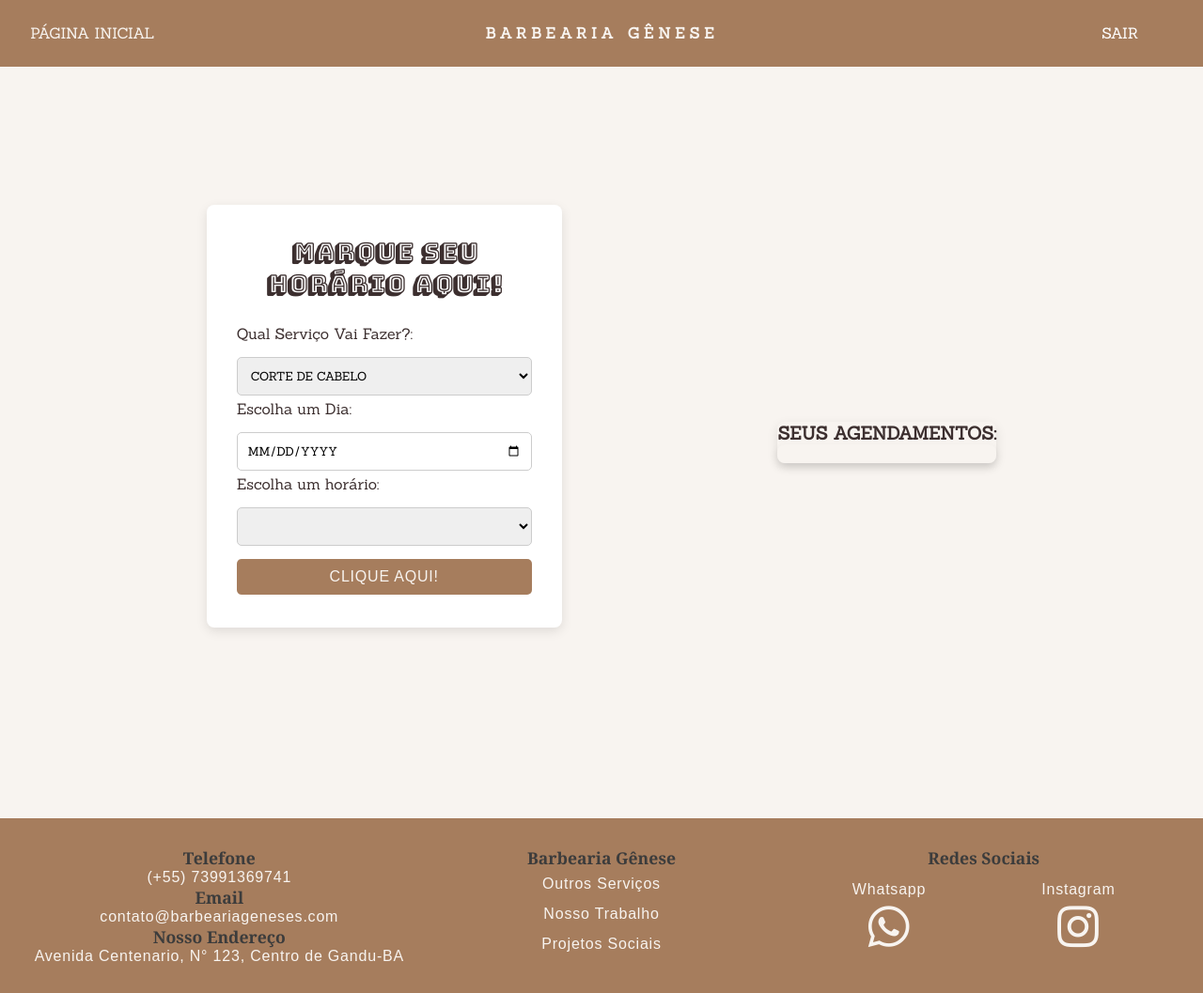
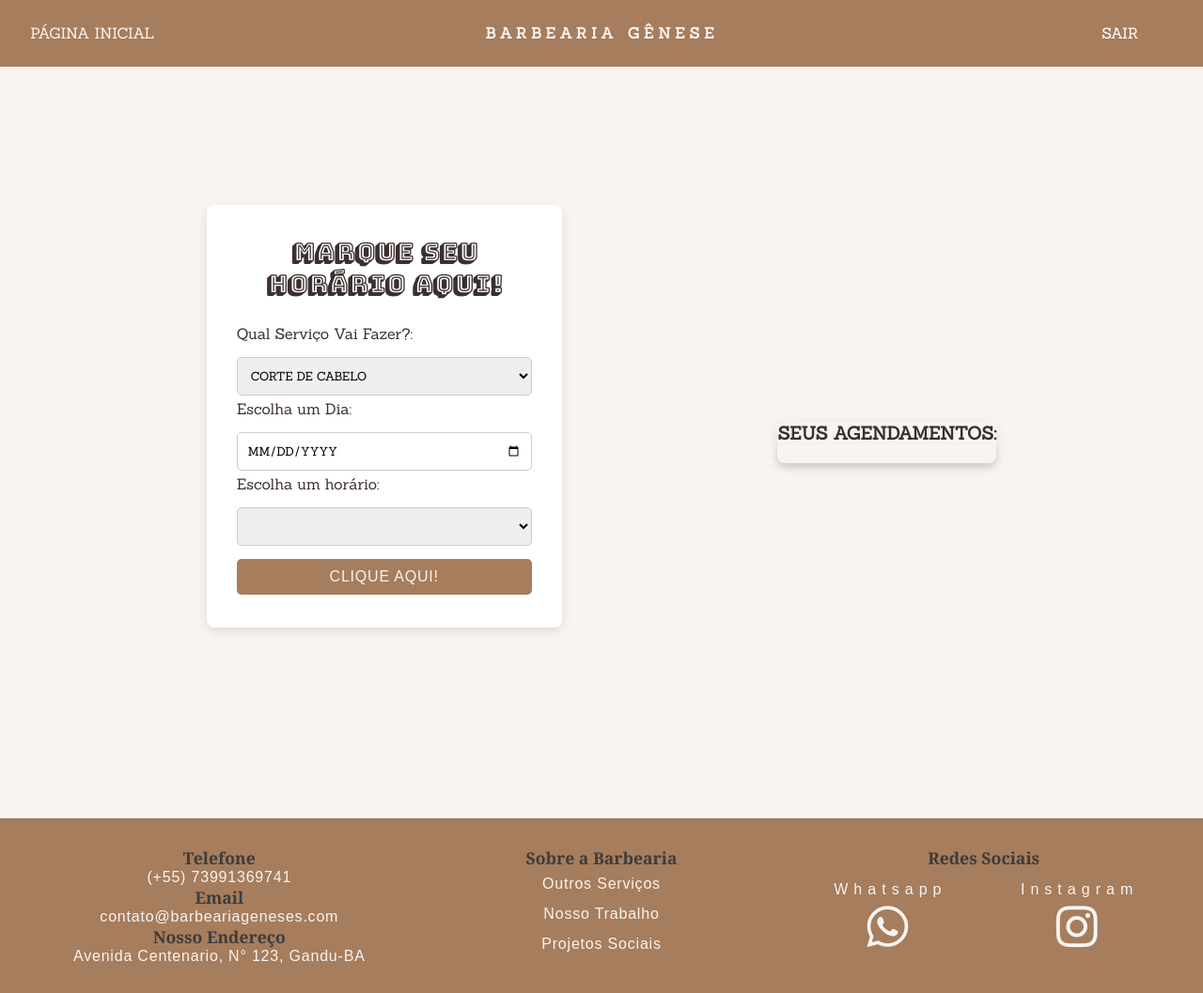
Before and after one commit to fredsonPOSantos/Client, a website: page dashboard.html in a window 1280 px wide. Shown: the whole page at 94% size. Drawn offline with Linux system fonts and the light colour scheme.

Commit message:
Update dashboard.html

```diff
--- a/dashboard.html
+++ b/dashboard.html
@@ -68,12 +68,12 @@
                     <li><a href="#" class="footer-link">contato@barbeariageneses.com</a></li>
 
                     <li><h3>Nosso Endereço</h3></li>
-                    <li><a href="#" class="footer-link">Avenida Centenario, N° 123, Centro de Gandu-BA</a></li>
+                    <li><a href="#" class="footer-link">Avenida Centenario, N° 123, Gandu-BA</a></li>
                 </ul>
 
                 <ul class="footer-list-serviços" >
 
-                    <li><h3>Barbearia Gênese</h3></li>
+                    <li><h3>Sobre a Barbearia</h3></li>
                     <li><a href="#" class="footer-link">Outros Serviços</a></li>
                     <li><a href="#" class="footer-link">Nosso Trabalho</a></li>
                     <li><a href="#" class="footer-link">Projetos Sociais</a></li>
@@ -88,12 +88,12 @@
                     <div id="redes-sociais">
 
                         <div id="fa-whatsapp">
-                        <li><p>Whatsapp</p></li>
+                        <li><p>W h a t s a p p</p></li>
                         <li class="footer-link-redes"><a href="https://wa.me//5573991369741" target="_blank" data-anime="left"><i class="fab fa-whatsapp" aria-hidden="true"></i></a></a></li>
                         </div>
 
                         <div id="instagram">
-                        <li><p>Instagram</p></li>
+                        <li><p>I n s t a g r a m</p></li>
                         <li class="footer-link-redes"><a href="https://www.instagram.com/barbeariagenesis11/" target="_blank"
                         data-anime="left"><i class="fab fa-instagram" aria-hidden="true"></i></a></li>
                         </div>
```
